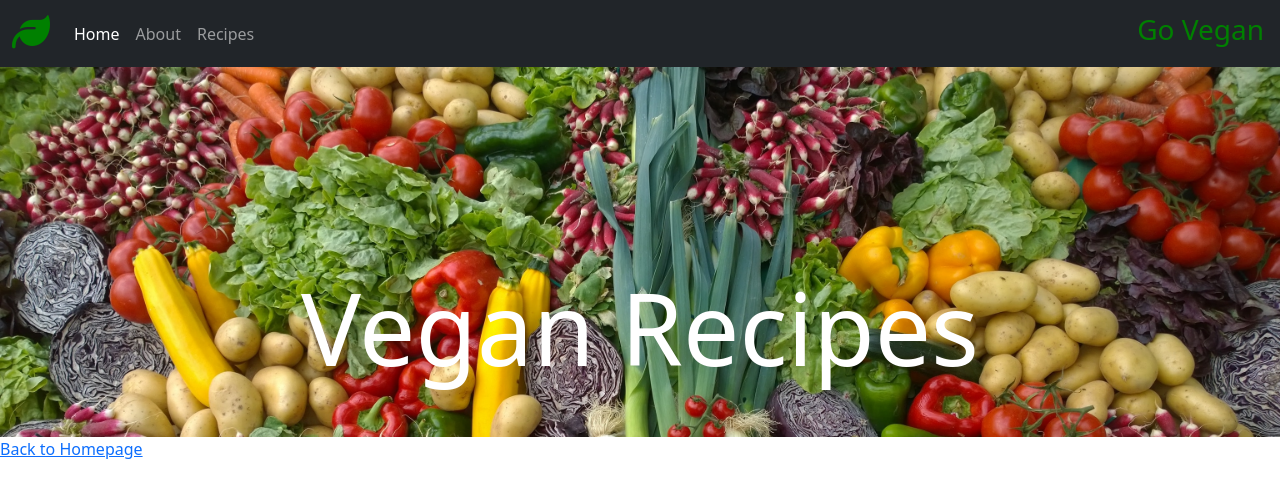
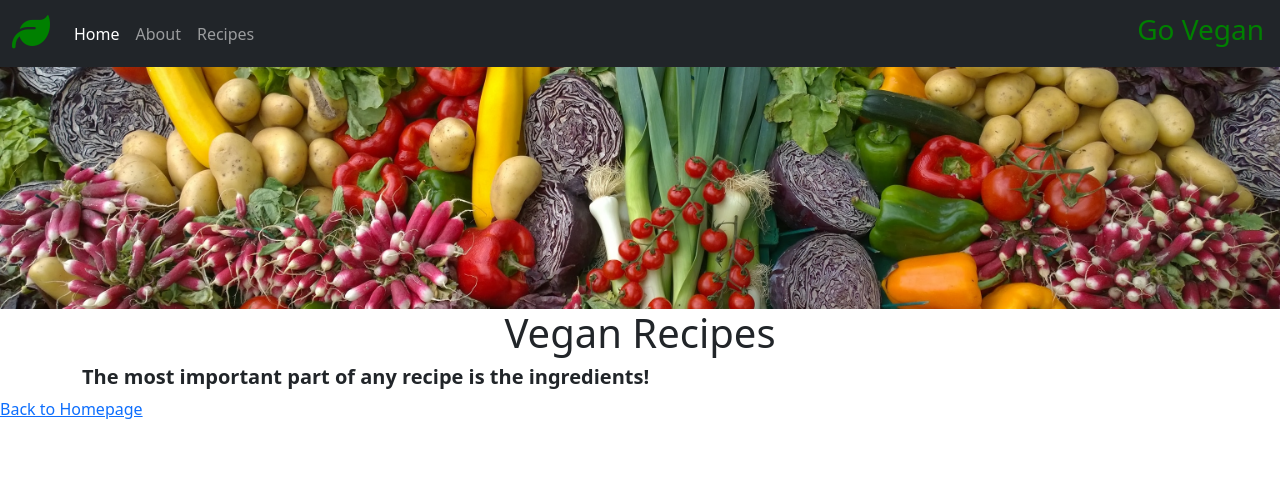
Before and after one commit to jessicab26/Vegan, a plain HTML site: page recipes.html in a window 1280 px wide. Drawn offline with nearby package versions, Linux system fonts and the light colour scheme.

Commit message:
added additional html text for recipes.html and styled css for page

```diff
--- a/app.css
+++ b/app.css
@@ -52,12 +52,7 @@ header.page-title {
   background-image: url(images/garden.jpg);
   background-repeat: no-repeat;
   background-size: cover;
-  background-position: top center;
+  background-position: center;
   position: relative;
   padding: 200px 0 42px;
 }
-h1.entry-title {
-  font-size: 100px;
-  color: white;
-  text-align: center;
-}
--- a/recipes.html
+++ b/recipes.html
@@ -50,11 +50,19 @@
         <h3 class="text-end logo me-1">Go Vegan</h3>
       </div>
     </nav>
-    <header class="page-title">
-      <div class="container">
-        <h1 class="entry-title">Vegan Recipes</h1>
+    <header class="page-title"></header>
+    <div class="container">
+      <div class="title">
+        <h1 class="text-center">Vegan Recipes</h1>
       </div>
-    </header>
+      <div>
+        <h5>
+          <strong
+            >The most important part of any recipe is the ingredients!</strong
+          >
+        </h5>
+      </div>
+    </div>
     <footer><a href="/">Back to Homepage</a></footer>
   </body>
 </html>
```
